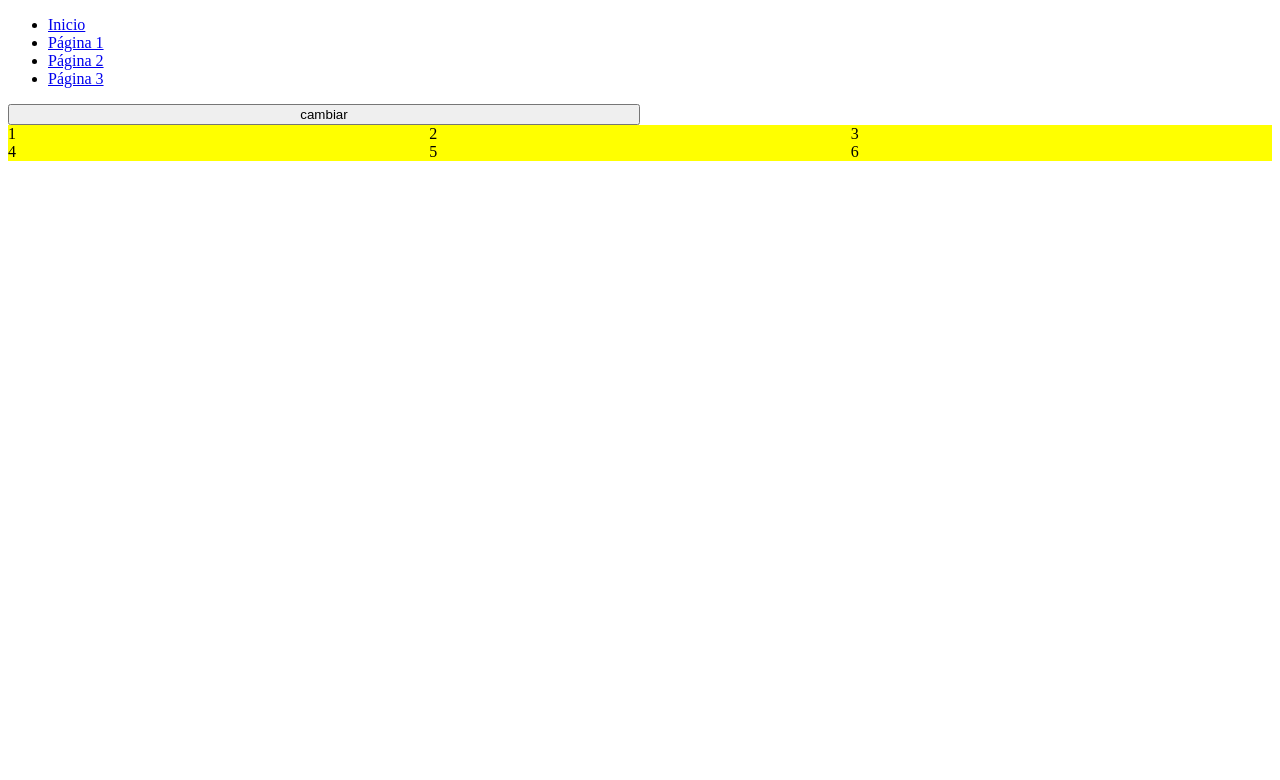
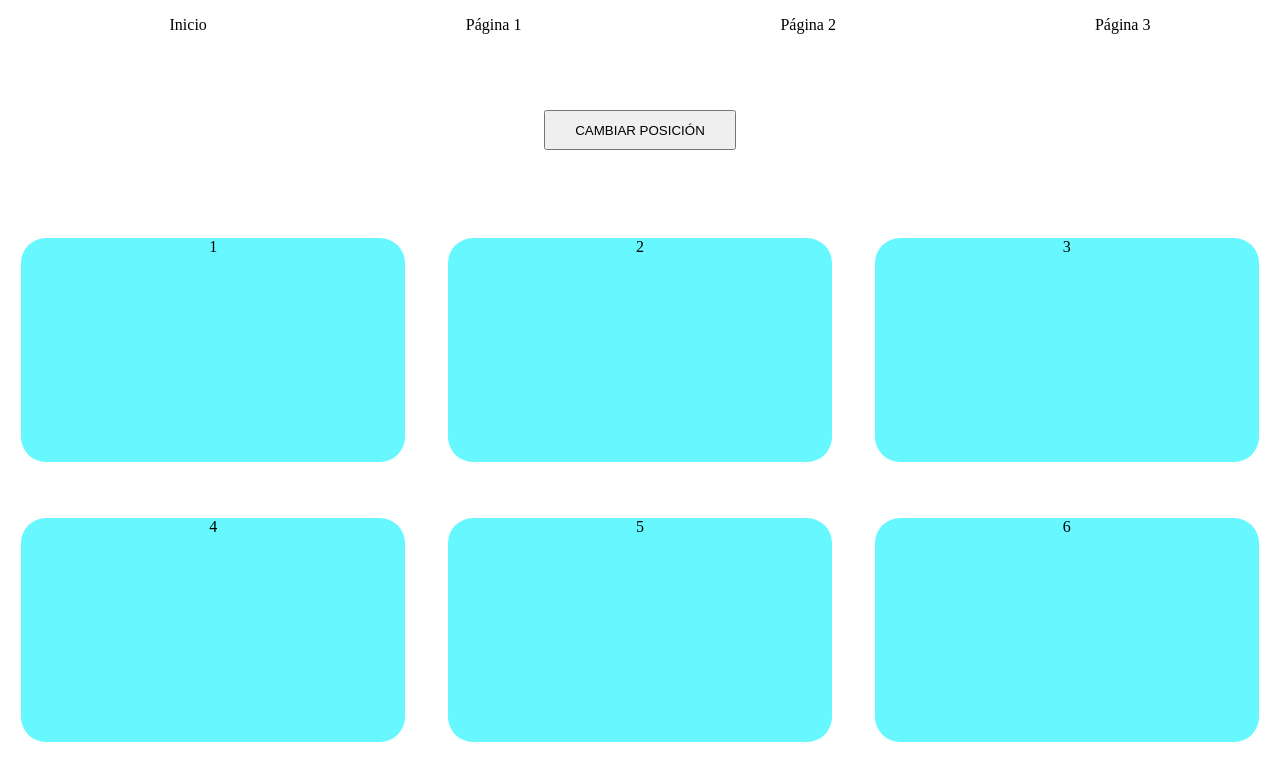
Before and after one commit to JoseAB32/ExamJS, a plain HTML site: page pag2/cambioPosi.html in a window 1280 px wide. Drawn offline with Linux system fonts and the light colour scheme.

Commit message:
embellecimiento

```diff
--- a/pag2/cambioPosi.html
+++ b/pag2/cambioPosi.html
@@ -6,7 +6,7 @@
     <meta name="viewport" content="width=device-width, initial-scale=1.0">
     <title>Document</title>
     <link rel="stylesheet" href="./estilos.css">
-
+    <link rel="stylesheet" href="../estilos.css">
 </head>
 
 <body>
@@ -26,9 +26,11 @@
             </li>
         </ul>
     </nav>
-    <button id="button">
-        cambiar
-    </button>
+    <div class="cont-btn">
+        <button id="button">
+            CAMBIAR POSICIÓN
+        </button>
+    </div>
     <div class="cajaFlexible" id="cajaFlexible">
         <div class="cajita">
             1
--- a/pag2/estilos.css
+++ b/pag2/estilos.css
@@ -1,8 +1,18 @@
+.cont-btn {
+    height: 20vh;
+    display: flex;
+    flex-direction: row;
+    justify-content: center;
+    align-items: center;
+}
+
 .cajaFlexible {
     display: flex;
     flex-wrap: wrap;
     flex-direction: row;
-
+    height: 70vh;
+    justify-content: space-around;
+    align-items: center;
 }
 
 .cambiada{
@@ -12,11 +22,15 @@
 }
 
 .cajita {
-    background-color: yellow;
-    flex: 1 1 33%;
+    background-color: rgb(1, 242, 255, 0.6);
+    /* flex: 1 1 33%; */
+    width: 30%;
+    height: 40%;
+    border-radius: 25px;
+    text-align: center;
 }
 
 button {
-    width: 50%;
-    height: 10%;
+    width: 15%;
+    height: 25%;
 }
```
Also changed, not shown: index.html (+1 -1 lines).
